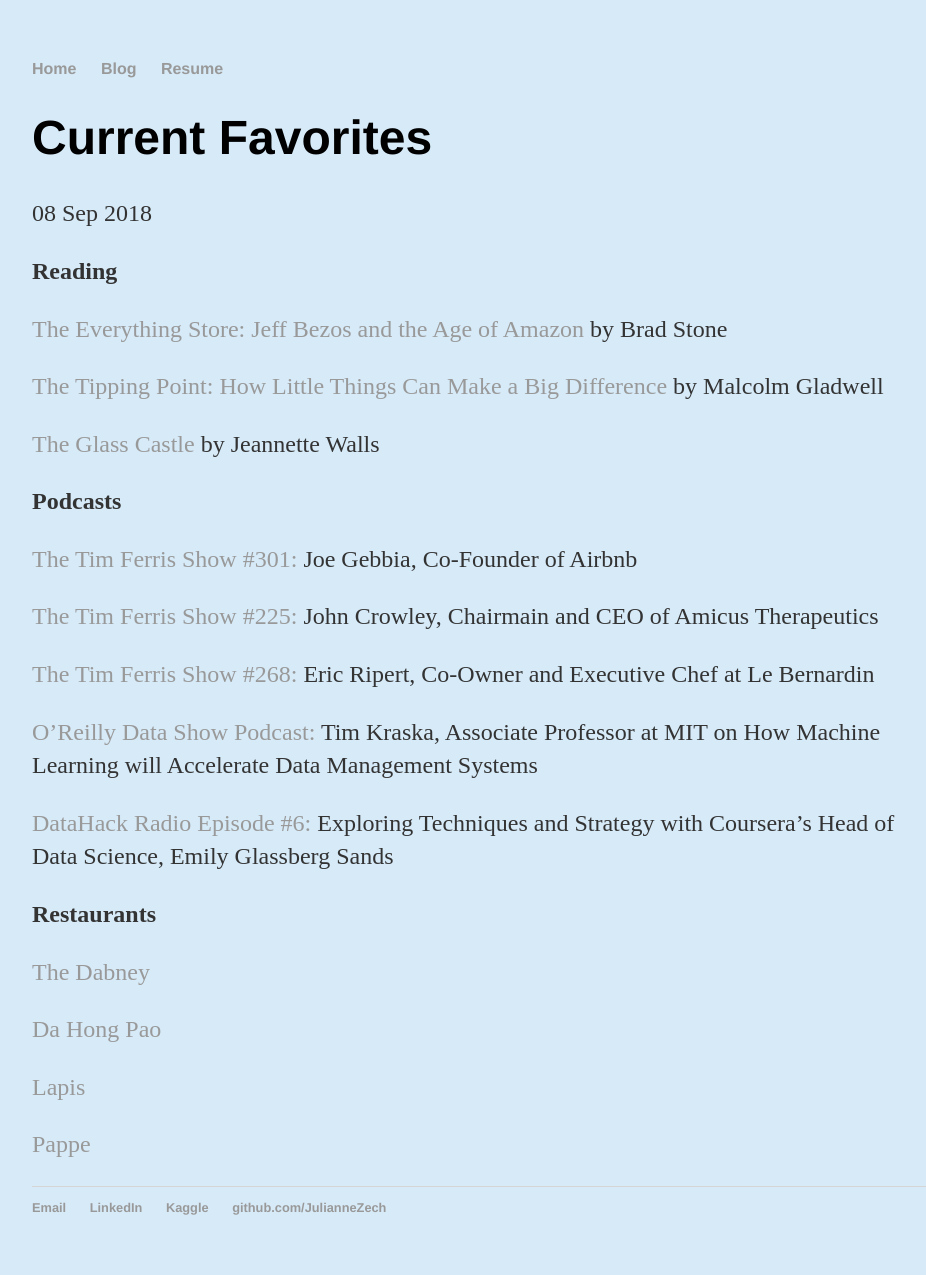
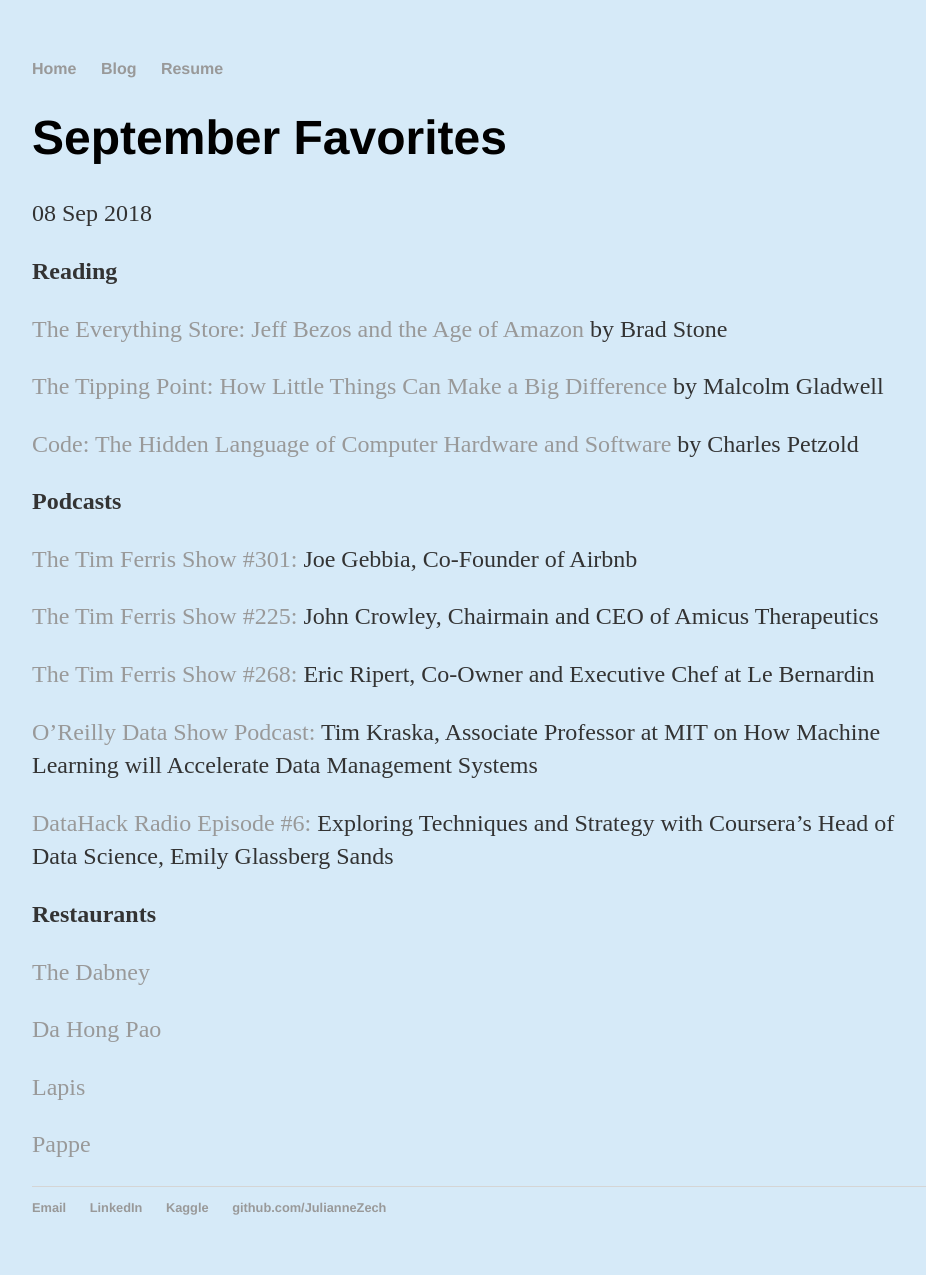
Before and after one commit to JulianneZech/JulianneZech.github.io, a Jekyll site: the page built from _posts/2018-09-08-first-post.md, in a window 1280 px wide. Shown: the whole page, without its empty margins (160-1086 px from the left). Built offline with Jekyll 4.4.1, drawn with Linux system fonts in a browser that asks for light colours.

Commit message:
Update 2018-09-08-first-post.md

```diff
--- a/_posts/2018-09-08-first-post.md
+++ b/_posts/2018-09-08-first-post.md
@@ -1,6 +1,6 @@
 ---
 layout: post
-title: "Current Favorites"
+title: "September Favorites"
 date: 2018-09-08
 ---
 <b>Reading</b>
@@ -9,7 +9,7 @@
 
 <a href="https://www.goodreads.com/book/show/2612.The_Tipping_Point">The Tipping Point: How Little Things Can Make a Big Difference</a> by Malcolm Gladwell
 
-<a href="https://www.goodreads.com/book/show/7445.The_Glass_Castle"> The Glass Castle</a> by Jeannette Walls
+<a href="https://www.goodreads.com/book/show/44882.Code"> Code: The Hidden Language of Computer Hardware and Software</a> by Charles Petzold
 
 <b>Podcasts</b>
 
```
